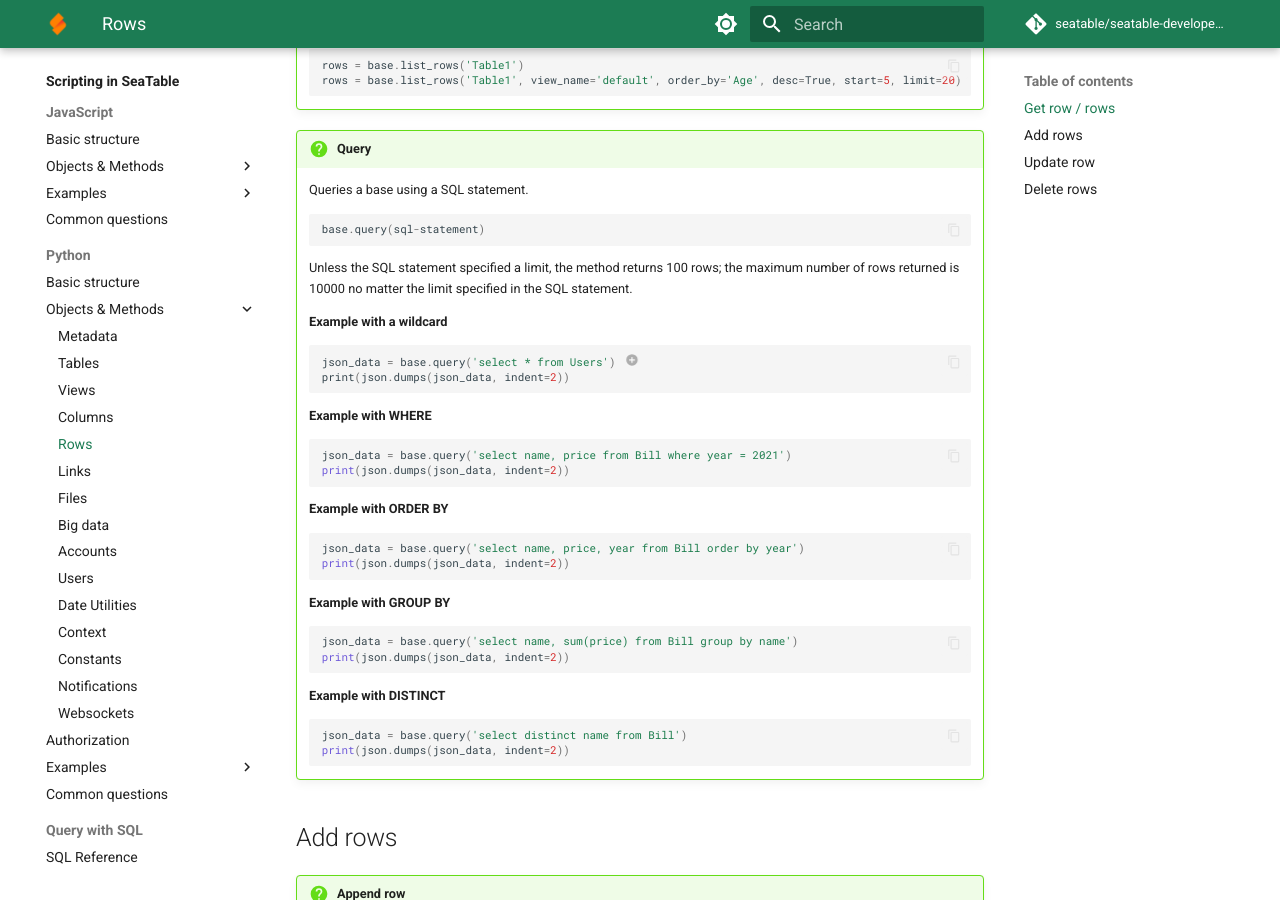
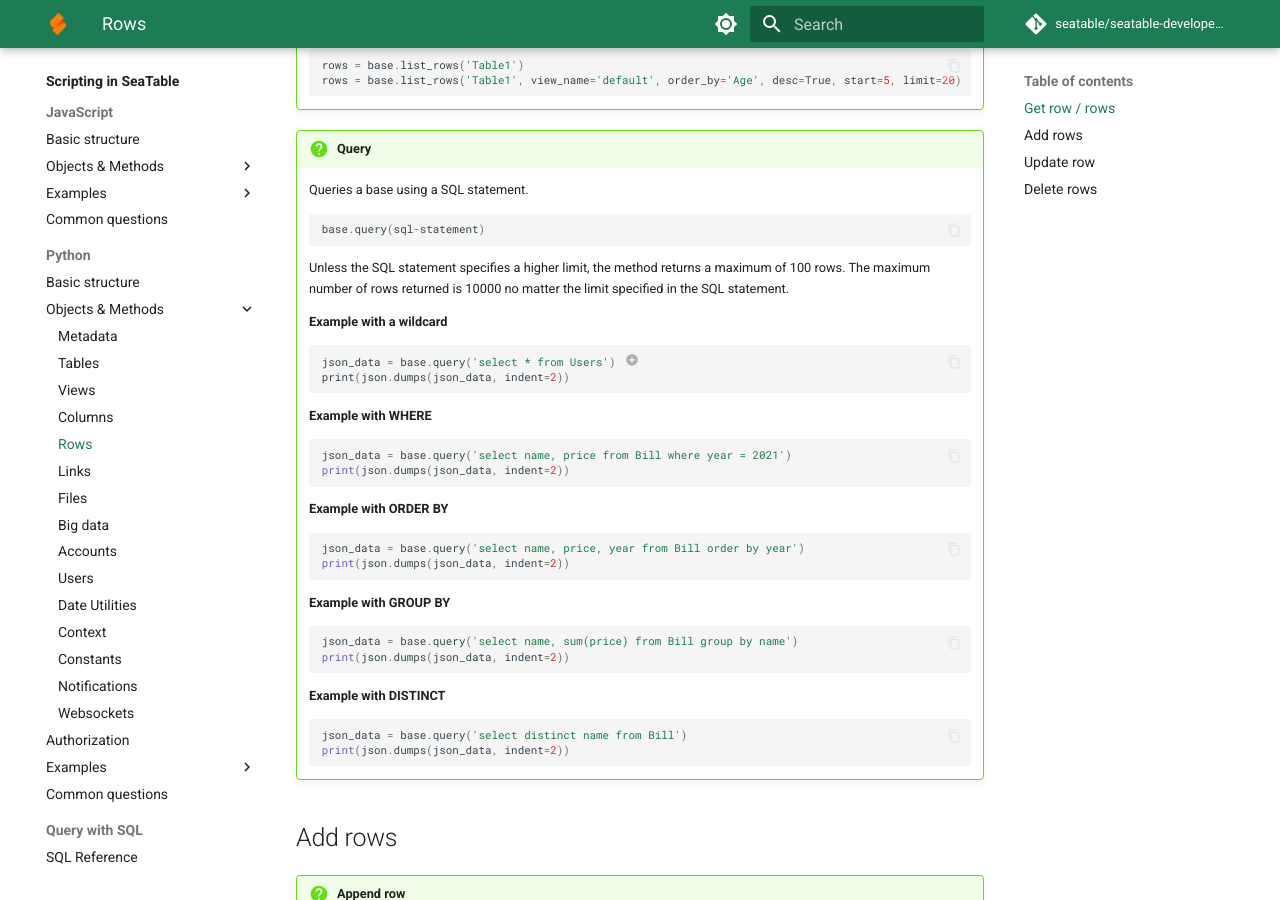
Before and after one commit to seatable/seatable-developer-docs, an MkDocs documentation site: the page built from docs/scripts/python/objects/rows.md, in a window 1280 px wide and 900 px high, scrolled down 689 px. Built offline with MkDocs 1.6.1 and Material for MkDocs 9.7.7, drawn with Linux system fonts in a browser that asks for light colours; comment, search, counter and statistics services are not loaded.

Commit message:
Update rows.md
Modified LIMIT for query method

````diff
--- a/docs/scripts/python/objects/rows.md
+++ b/docs/scripts/python/objects/rows.md
@@ -43,7 +43,7 @@
     base.query(sql-statement)
     ```
 
-    Unless the SQL statement specified a limit, the method returns 100 rows; the maximum number of rows returned is 10000 no matter the limit specified in the SQL statement.
+    Unless the SQL statement specifies a higher limit, the method returns a maximum of 100 rows. The maximum number of rows returned is 10000 no matter the limit specified in the SQL statement.
 
     __Example with a wildcard__
 
````
